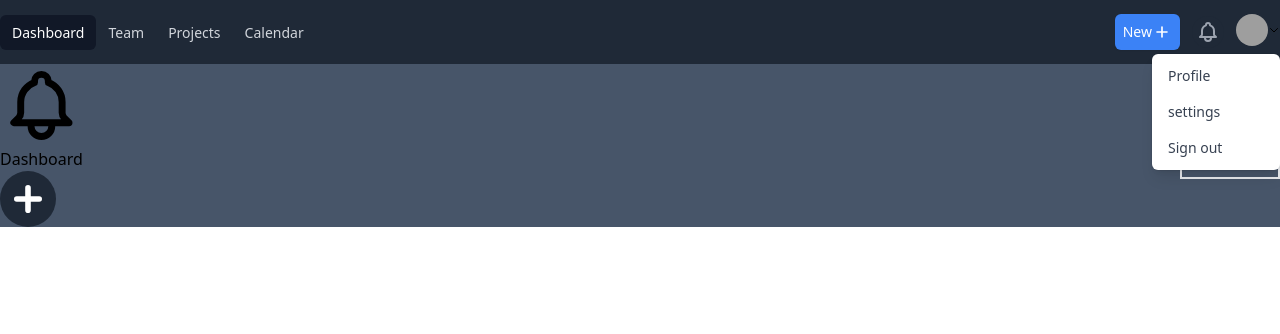
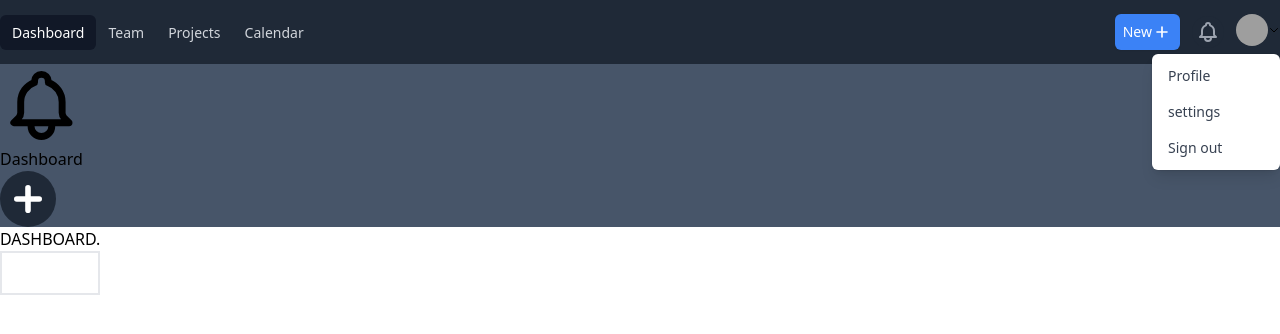
Before and after one commit to kirsten-tay/portal, a React (Create React App) app: page /dashboard in a window 1280 px wide. Shown: the top 334 px of the page. Built offline with nearby package versions, Linux system fonts and the light colour scheme; grey boxes are pictures that could not be loaded.

Commit message:
updated the dashboard

```diff
--- a/src/layouts/dashboardLayout.jsx
+++ b/src/layouts/dashboardLayout.jsx
@@ -59,18 +59,22 @@ const dashboardLayout = () => {
 </div>
       </nav>
       <div >
-       <div class="flex items-center  origin-left justify-between bg-slate-600  ">
-      <ProSidebar className="flex overflow-y-auto h-full bg-slate-600 " >
+       <div class="flex  items-center  origin-left justify-between bg-slate-600  ">
+
+      <ProSidebar className="flex  h-full bg-slate-600 " >
       <Menu iconShape="square" className="flex space-y-5" >
       <MenuItem icon={<BellIcon/>}>Dashboard</MenuItem>
       <MenuItem icon={<Portal/>}/>
       <MenuItem></MenuItem>
   </Menu>
   </ProSidebar>
-   <Outlet/>
+
 
   </div>
+  <div className="flex flex-col-3">
+    <Outlet/>
 </div>
+    </div>
       </div>
 
 
```
